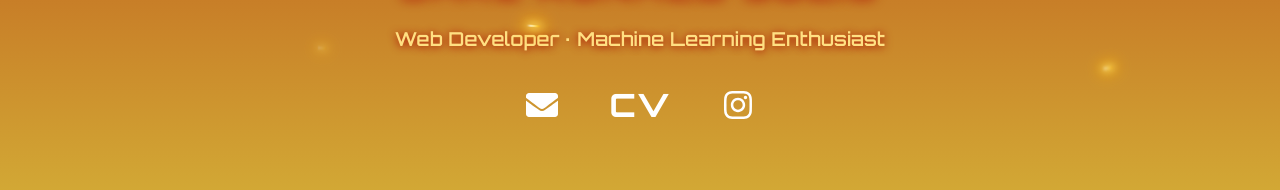
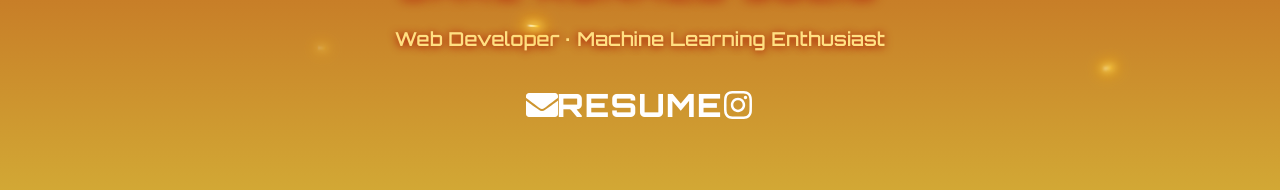
Before and after one commit to jakeronaldsolis/solis-portfolio, a React (Vite) app: page / in a window 1280 px wide. Shown: the part 577-767 px from the top of the page. Built offline with nearby package versions, Linux system fonts and the light colour scheme.

Commit message:
hero section button text: CV - RESUME

```diff
--- a/src/components/Hero.jsx
+++ b/src/components/Hero.jsx
@@ -78,7 +78,7 @@ const Hero = () => {
             <FaEnvelope />
           </a>
           <a href="/solis-portfolio/assets/Solis_Jake_Ronald.pdf" download target="_blank" rel="noopener noreferrer" aria-label="Download Curriculum Vitae" className="cv-download-btn">
-            CV
+            RESUME
           </a>
           <a href="https://www.instagram.com/padimsolis/" target="_blank" rel="noreferrer" aria-label="Instagram">
             <FaInstagram />
```
